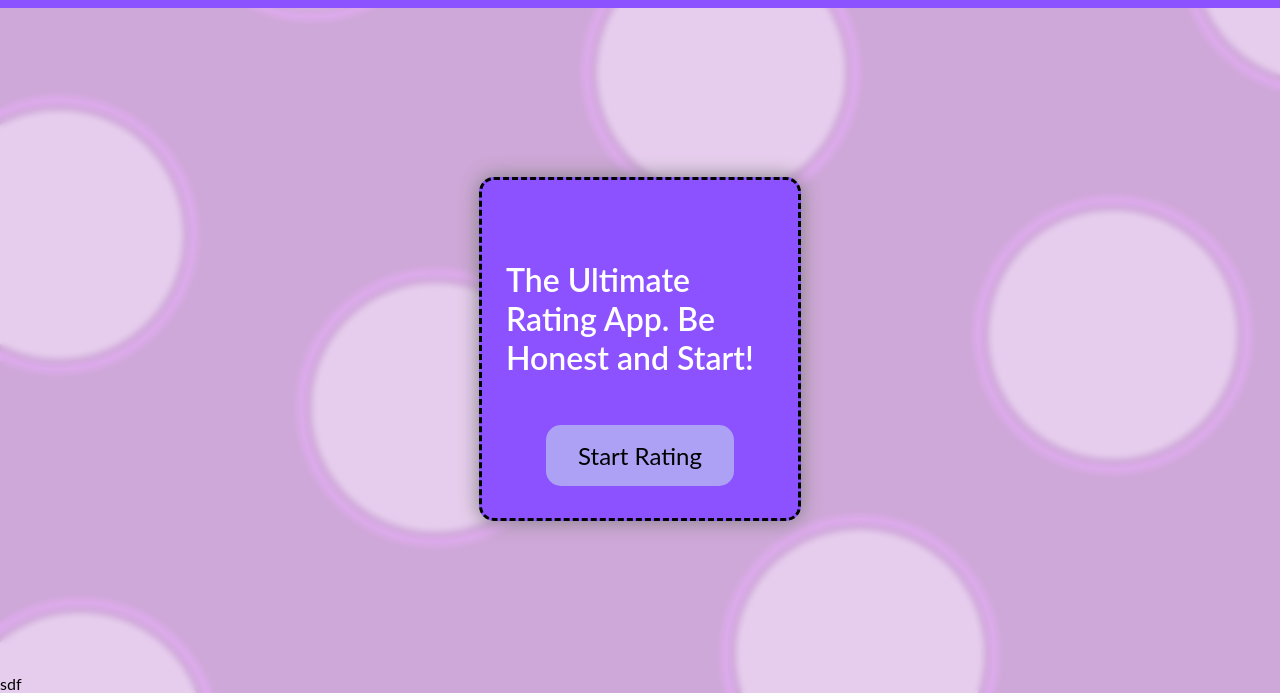
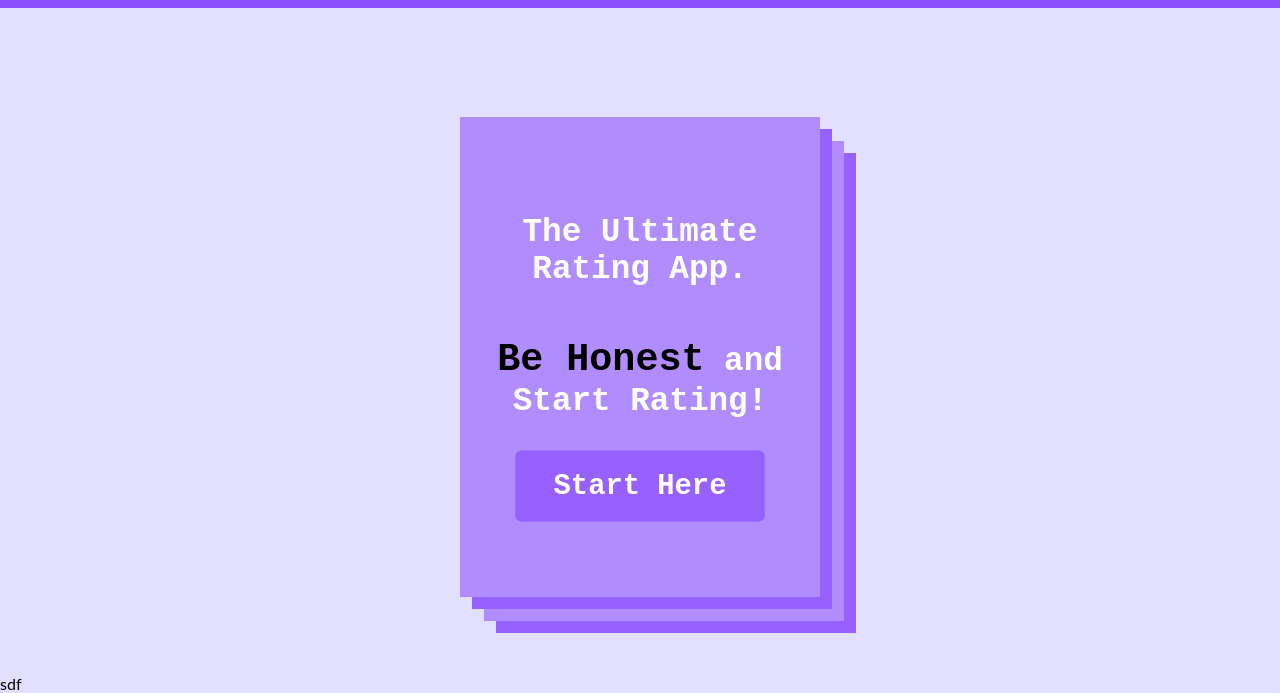
Before and after one commit to kosmiadis/beHonest, a website: page index.html in a window 1280 px wide. Shown: the part 107-800 px from the top of the page. Drawn offline with Linux system fonts and the light colour scheme.

Commit message:
Done styling the starting screen

```diff
--- a/index.html
+++ b/index.html
@@ -32,11 +32,18 @@
     <div class="main">
 
 
-        <div class="starting-container">
-            <p>The Ultimate Rating App. Be Honest and Start!</p>
-            <button>Start Rating</button>
+        <div class="threeD-container">
+            <div class="front">
+                <p>The Ultimate Rating App.</p>
+                <p><span>Be Honest</span> and Start Rating!</p>
+                <button>Start Here</button>
+            </div>
+            <div class="back1"></div>
+            <div class="back2"></div>
+            <div class="back3"></div>
 
         </div>
+
         <div class="current-actions">
             <div class="profile-card">
                 <div class="front">
--- a/style/layout/main.scss
+++ b/style/layout/main.scss
@@ -1,46 +1,116 @@
-$btn-bg-color: rgb(172, 161, 244);
+$btn-bg-color: rgb(160, 143, 255);
+
+$btn-hover-bg-color: #6e29f7;
+$front-bg-color: #b18cfd;
+$back-bg-color: #9661ff;
 
 div.main {
     display: flex;
     flex-direction: column;
     justify-content: center;
     align-items: center;
+    * {
+        font-family: monospace;
+    }
 
-    div.starting-container {
+    div.threeD-container {
+        margin-top: 2rem;
+        display: flex;
+        flex-direction: column;
+        justify-content: center;
+        align-items: center;
+        border: 1px solid black;
+        position: relative;
+
+        div {
+            position: absolute;
+            width: 300px;
+            height: 400px;
+        }
+
+        div.front {
+            text-align: center;
+            z-index: 4;
             display: flex;
             flex-direction: column;
             align-items: center;
-        margin-top: 1rem;
-        width: 70%;
-        max-width: 300px;
-        border-radius: 15px;
-        border: 3px dashed black;
-        padding: 2rem 0.5rem;
-        box-shadow: 0px 0px 20px grey;
-        background-color: $header-bg-color;
+            justify-content: center;
+            background-color: $front-bg-color;
 
             & p {
                 padding: 1rem;
-            text-align: left;
-            font-size: 2rem;
-            font-family: 'Lato';
+                text-align: center;
+                font-size: 1.7rem;
                 font-weight: 600;
                 color: white;
+                margin: 0;
+                margin-bottom: 10px;
+
+                & span {
+                    font-size: 2rem;
+                    margin: 0;
+                    color: black;
+                    font-weight: 600;;
+                }
             }
 
             & button {
-            background-color: $btn-bg-color;
-            border-radius: 15px;
+                background-color: $back-bg-color;
+                border-radius: 5px;
                 border: none;
                 outline: none;
                 padding: 1rem 2rem;
                 font-size: 1.5rem;
-            font-family: 'Lato';
-            font-weight: white;
+
+                font-weight: 600;
+                color: white;
+                transition: all 0.2s;
+
+                &:hover {
+                    cursor: pointer;
+                    background-color: $btn-hover-bg-color;
                 }
             }
+        }
+
+        div.back1 {
+            z-index: 3;
+            transform: translate(10px, 10px);
+            background-color: $back-bg-color;
+
+        }
+
+        div.back2 {
+            z-index: 2;
+            transform: translate(20px, 20px);
+            background-color: $front-bg-color;
+        }
+
+        div.back3 {
+            z-index: 1;
+            transform: translate(30px, 30px);
+            background-color: $back-bg-color;
+
+        }
+
+
+    }
+
     div.current-actions {
         display: none;
         border: 2px solid black;
     }
 }
+
+@media screen and (min-width: 569px) {
+    div.main {
+        display: flex;
+        flex-direction: column;
+        justify-content: center;
+        align-items: center;
+
+        div.threeD-container {
+            transform: scale(1.2)
+        }
+    }
+}
--- a/style/style.scss
+++ b/style/style.scss
@@ -7,11 +7,11 @@ $bg-line-color: rgb(172, 161, 244);
 body {
     margin: 0;
     font-family: 'Lato';
-    /*background-image: linear-gradient(to bottom right,$bg-darker-purple 0% 32%, $bg-line-color 32% 33%, $bg-light-purple 33% 65%, $bg-line-color 65% 66%,$bg-darker-purple 66% 100%);*/
+    background-color: $bg-light-purple;
     display: flex;
     flex-direction: column;
     min-height: 100vh;
-    background-image: url('../images/background.png');
+
     background-size: cover;
     backdrop-filter: blur(3px);
 
```
Also changed, not shown: style/layout/main.css, style/layout/main.min.css, style/style.css, style/style.min.css. Lines whose indentation alone changed are shown as unchanged.
